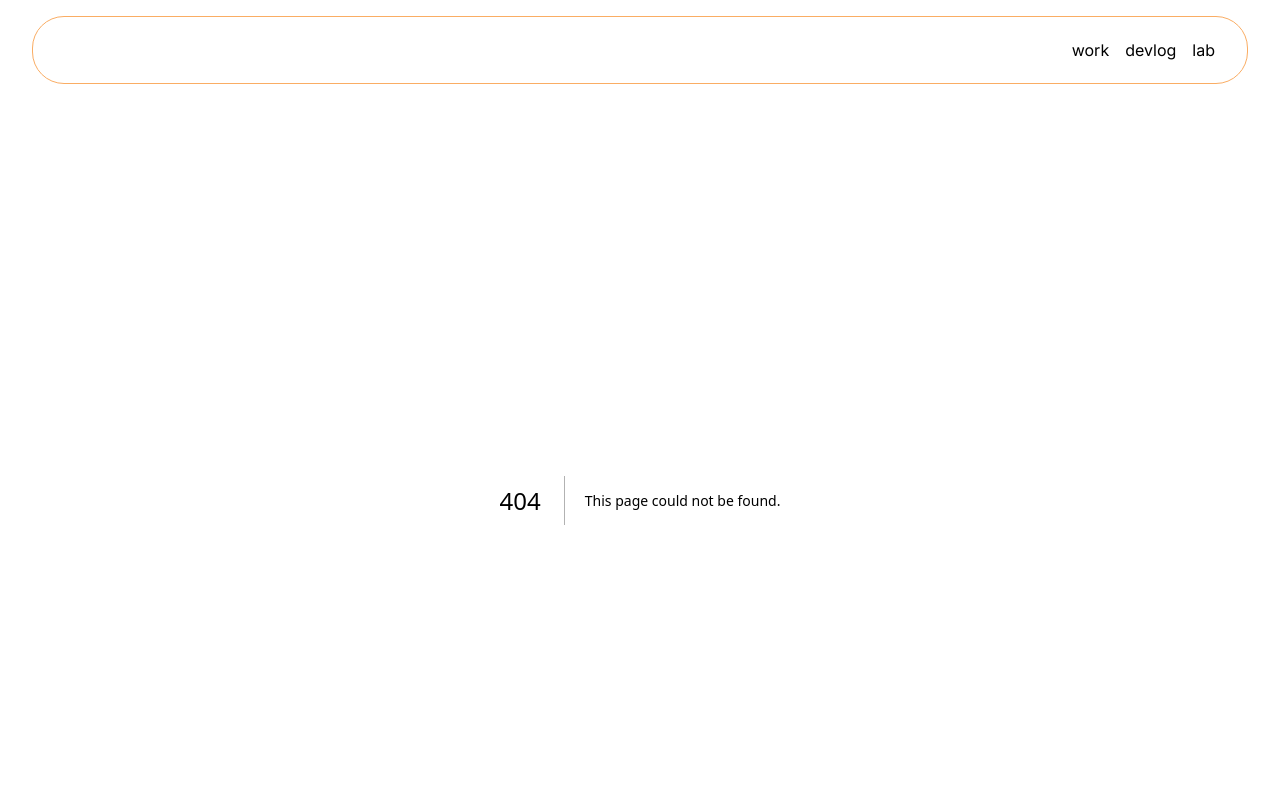
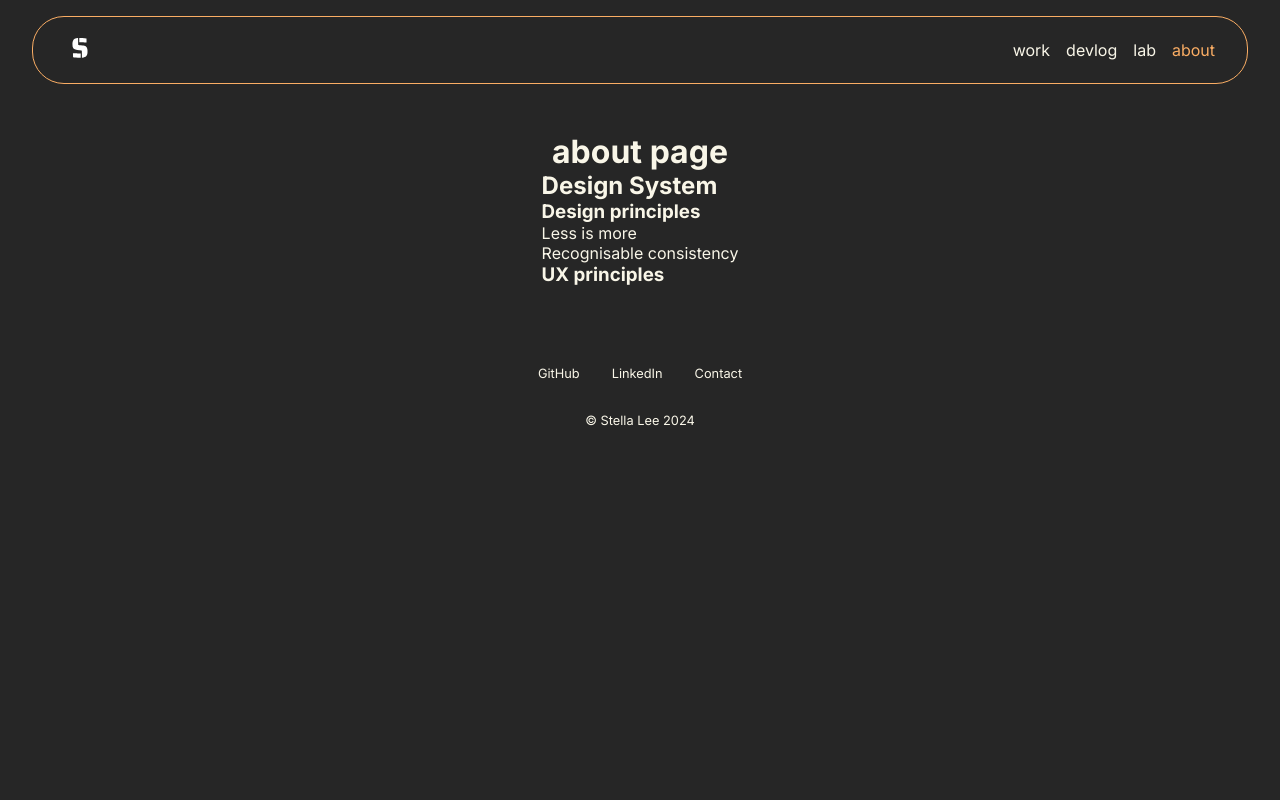
Before and after one commit to Jestella/portfolio_v5, a Next.js app: page /about in a window 1280 px wide. Before the commit this address had no page. Shown: the top 800 px of the page. Built offline with nearby package versions, Linux system fonts and the light colour scheme.

Commit message:
add a new project

```diff
--- a/package.json
+++ b/package.json
@@ -10,7 +10,7 @@
   },
   "dependencies": {
     "@next/third-parties": "^14.2.3",
-    "next": "14.2.3",
+    "next": "^14.2.24",
     "react": "^18",
     "react-dom": "^18",
     "sass": "^1.77.1"
--- /dev/null
+++ b/src/app/about/about.module.scss
@@ -0,0 +1 @@
+/* about page */
--- /dev/null
+++ b/src/app/about/page.tsx
@@ -0,0 +1,20 @@
+import styles from "./about.module.scss";
+
+const page = () => {
+  return (
+    <div className="container">
+      <h1>about page</h1>
+      <div>
+        <h2>Design System</h2>
+        <h3>Design principles</h3>
+        <ul>
+          <li>Less is more</li>
+          <li>Recognisable consistency</li>
+        </ul>
+        <h3>UX principles</h3>
+      </div>
+    </div>
+  );
+};
+
+export default page;
--- a/src/app/components/Header/Header.tsx
+++ b/src/app/components/Header/Header.tsx
@@ -64,6 +64,16 @@ const Header = () => {
               lab
             </Link>
           </li>
+          <li>
+            <Link
+              href="/about"
+              className={`${styles.link} ${
+                pathname === "/about" ? "active" : ""
+              }`}
+            >
+              about
+            </Link>
+          </li>
           {/* <li>
             <Link href="/dashboard">dashboard</Link>
           </li>
--- a/src/app/work/work.module.scss
+++ b/src/app/work/work.module.scss
@@ -48,7 +48,6 @@
   padding: 0 15%;
   border: solid 1px var(--gray);
   border-radius: var(--border-radius-lg);
-  background-color: var(--gray-dark);
 }
 
 .tech {
```
Also changed, not shown: src/app/json/devlogData.json (+9 -0 lines), 1 other file (tests, documents, lock files or other folders).
